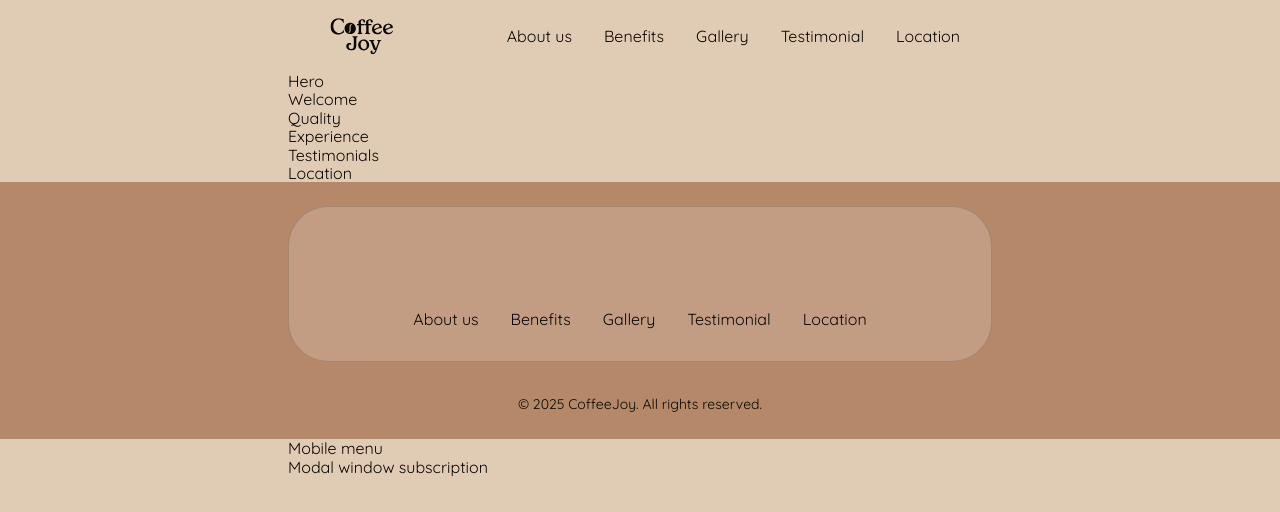
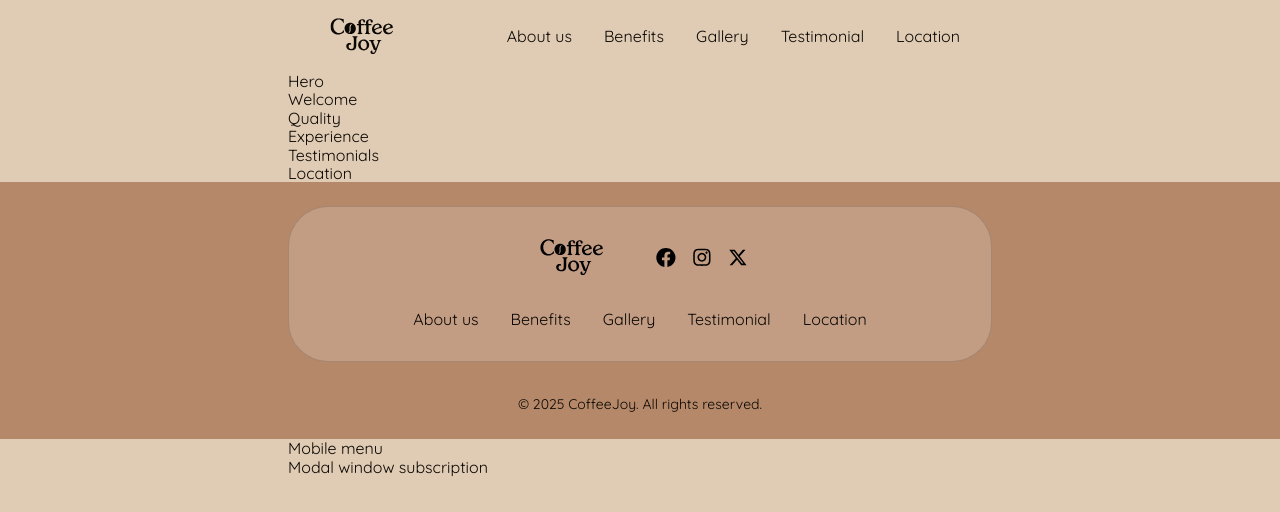
Before and after one commit to Ilya330/project-star-bugs, a plain HTML site: page index.html in a window 1280 px wide. Drawn offline with nearby package versions, Linux system fonts and the light colour scheme; a web font is replaced by a local one.

Commit message:
Deploying to gh-pages from @ Ilya330/project-star-bugs@40ca19c655cf7bcbc716a8013d3404f88b78a301 🚀

```diff
--- a/index.html
+++ b/index.html
@@ -112,7 +112,7 @@
       <div class="footer-images">
         <a class="footer-social-links" href="../index.html">
           <svg class="footer-logo">
-            <use href="../img/sprite.svg#icon-coffee-logo"></use>
+            <use href="/project-star-bugs/assets/sprite-D5pX-yyP.svg#icon-coffee-logo"></use>
           </svg>
         </a>
         <ul class="footer-social-list">
@@ -123,7 +123,7 @@
               target="_blank"
             >
               <svg class="footer-social-icons" width="32px" height="32px">
-                <use href="../img/sprite.svg#icon-facebook"></use>
+                <use href="/project-star-bugs/assets/sprite-D5pX-yyP.svg#icon-facebook"></use>
               </svg>
             </a>
           </li>
@@ -134,7 +134,7 @@
               target="_blank"
             >
               <svg class="footer-social-icons" width="32px" height="32px">
-                <use href="../img/sprite.svg#icon-instagram"></use>
+                <use href="/project-star-bugs/assets/sprite-D5pX-yyP.svg#icon-instagram"></use>
               </svg>
             </a>
           </li>
@@ -146,7 +146,7 @@
                 height="32px"
                 target="_blank"
               >
-                <use href="../img/sprite.svg#icon-twitter"></use>
+                <use href="/project-star-bugs/assets/sprite-D5pX-yyP.svg#icon-twitter"></use>
               </svg>
             </a>
           </li>
```
